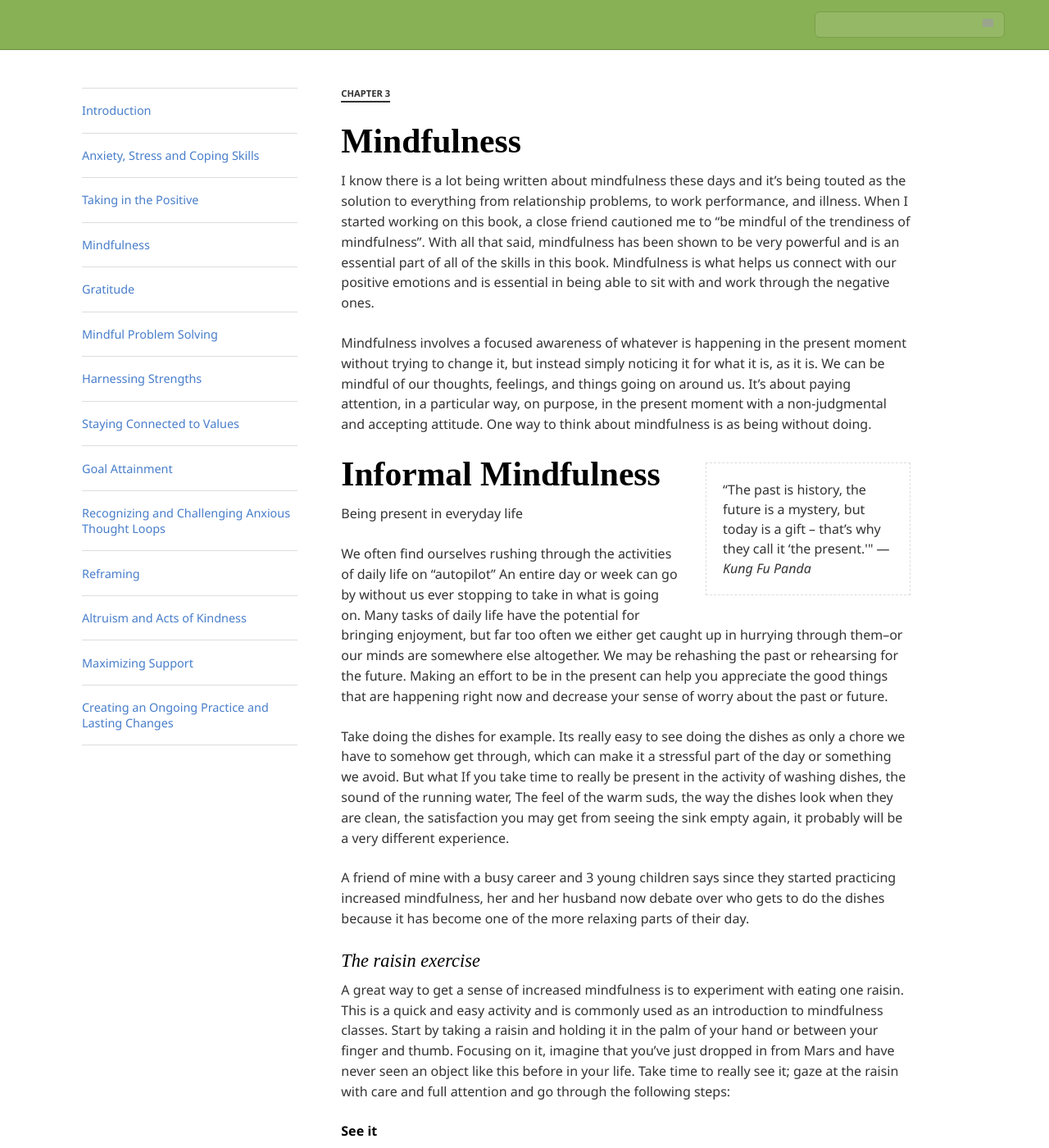
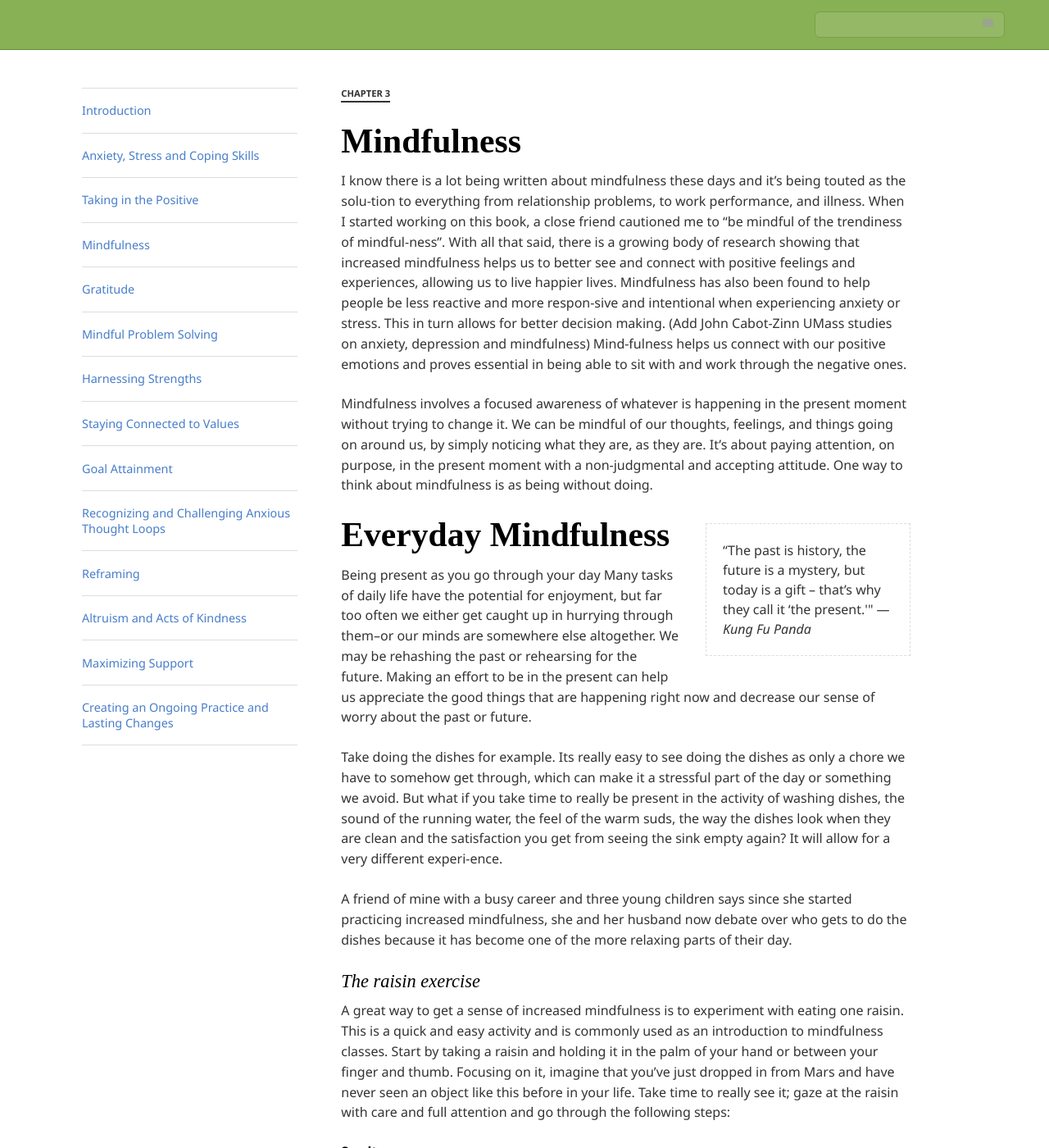
Before and after one commit to mtorres253/mtorres253.github.io, a Jekyll site: the page built from chapt-3/index.md, in a window 1280 px wide and 1400 px high. Shown: the whole window at 82% size. Built offline with Jekyll 4.4.1, drawn with Linux system fonts in a browser that asks for light colours; nearby versions of some CDN libraries; some web fonts are replaced; comment, search, counter and statistics services are not loaded; some of the changed text lies outside the part shown; grey boxes are pictures that could not be loaded.

Commit message:
Update index.md

```diff
--- a/chapt-3/index.md
+++ b/chapt-3/index.md
@@ -5,20 +5,19 @@
 <p class="type">Chapter 3</p>
 
 # Mindfulness
-I know there is a lot being written about mindfulness these days and it’s being touted as the solution to everything from relationship problems, to work performance, and illness. When I started working on this book, a close friend cautioned me to “be mindful of the trendiness of mindfulness”. With all that said, mindfulness has been shown to be very powerful and is an essential part of all of the skills in this book. Mindfulness is what helps us connect with our positive emotions and is essential in being able to sit with and work through the negative ones.
+I know there is a lot being written about mindfulness these days and it’s being touted as the solu-tion to everything from relationship problems, to work performance, and illness. When I started working on this book, a close friend cautioned me to “be mindful of the trendiness of mindful-ness”. With all that said, there is a growing body of research showing that increased mindfulness helps us to better see and connect with positive feelings and experiences, allowing us to live happier lives. Mindfulness has also been found to help people be less reactive and more respon-sive and intentional when experiencing anxiety or stress. This in turn allows  for better decision making.  (Add John Cabot-Zinn UMass studies on anxiety, depression and mindfulness)  Mind-fulness helps us connect with our positive emotions and proves essential in being able to sit with and work through the negative ones.
 
-Mindfulness involves a focused awareness of whatever is happening in the present moment without trying to change it, but instead simply noticing it for what it is, as it is. We can be mindful of our thoughts, feelings, and things going on around us. It’s about paying attention, in a particular way, on purpose, in the present moment with a non-judgmental and accepting attitude. One way to think about mindfulness is as being without doing.
+Mindfulness involves a focused awareness of whatever is happening in the present moment without trying to change it. We can be mindful of our thoughts, feelings, and things going on around us, by simply noticing what they are, as they are. It’s about paying attention, on purpose, in the present moment with a non-judgmental and accepting attitude. One way to think about mindfulness is as being without doing.
 
 <div class="quote">“The past is history, the future is a mystery, but today is a gift &ndash; that’s why they call it ‘the present.'" &mdash; <i>Kung Fu Panda</i></div>
 
-# Informal Mindfulness
-Being present in everyday life
+# Everyday Mindfulness
+Being present as you go through your day
+Many tasks of daily life have the potential for enjoyment, but far too often we either get caught up in hurrying through them--or our minds are somewhere else altogether. We may be rehashing the past or rehearsing for the future. Making an effort to be in the present can help us appreciate the good things that are happening right now and decrease our sense of worry about the past or future.
 
-We often find ourselves rushing through the activities of daily life on “autopilot” An entire day or week can go by without us ever stopping to take in what is going on.  Many tasks of daily life have the potential for bringing enjoyment, but far too often we either get caught up in hurrying through them--or our minds are somewhere else altogether. We may be rehashing the past or rehearsing for the future. Making an effort to be in the present can help you appreciate the good things that are happening right now and decrease your sense of worry about the past or future.
+Take doing the dishes for example. Its really easy to see doing the dishes as only a chore we have to somehow get through, which can make it a stressful part of the day or something we avoid. But what if you take time to really be present in the activity of washing dishes, the sound of the running water, the feel of the warm suds, the way the dishes look when they are clean and the satisfaction you get from seeing the sink empty again? It will allow for a very different experi-ence.
 
-Take doing the dishes for example. Its really easy to see doing the dishes as only a chore we have to somehow get through, which can make it a stressful part of the day or something we avoid. But what If you take time to really be present in the activity of washing dishes,  the sound of the running water, The feel of the warm suds, the way the dishes look when they are clean, the satisfaction you may get from seeing the sink empty again, it probably will be a very different experience.
-
-A friend of mine with a busy career and 3 young children says since they started practicing increased mindfulness, her and her husband now debate over who gets to do the dishes because it has become one of the more relaxing parts of their day.
+A friend of mine with a busy career and three young children says since she started practicing increased mindfulness, she and her husband now debate over who gets to do the dishes because it has become one of the more relaxing parts of their day.
 
 ### The raisin exercise
 
@@ -44,11 +43,11 @@
 
 Spending dedicated time working on mindfulness through formal practice can help us to experience increased mindfulness in our daily activities. Just the act of focusing on breath is way of being more fully in the present moment.
 
-Breathing is a fundamental aspect of human life. We all breathe many thousands of times every day, but how often are we really aware of our breath?
+Breathing is a fundamental aspect of human life. We all breathe 20 to 30 thousand of times every day, but how often are we really aware of our breath?
 
 Paying attention to the breath can be a simple way for us to begin to be more fully present and aware.
 
-Your breathing can become quicker and more shallow when anxious leading to a sense of panic or feeling like something is very wrong physically, that you are having a heat attack or about to die.
+Our breathing can become quicker and more shallow when we are anxious, leading to a sense of panic or feeling like something is very wrong physically, that we are having a heart attack or are about to die.
 
 When we are upset or stressed out, spending a few moments with the breath can have a calming effect on the body &mdash; and therefore can allow us time to decide how to respond to the unpleasant person or event, without having to react right away.
 
@@ -59,19 +58,17 @@
 - Find a quiet place where you will not be disturbed for the 10 minutes (turn off your phone, close the door, etc.).
 - Sit in the floor or in a chair, whichever is more comfortable for you. You can be in tradi-tional cross-legged posture or in any other position that is comfortable. The most im-portant thing is to keep your back straight, helping create and alert posture.
 
-
 #### Turn attention to the breath
 - Sit with your eyes open or closed (whichever feel more natural) and turn you attention to your breath. Breathe naturally, preferably through your nostrils, without attempting to control your breathing.
 - Focus on the sensation of the breath as it enters and leaves your nostrils. This sensation is the primary focus of the meditation. Try focus on it fully
 - It is not about trying to breathe deeply or changing your breathing in any way-simply. You just let your body breathe the way it naturally does.
 - There is no particular way your body is supposed to feel. Observe your body as it breathes, allow your experience to be just as it is, without judging or needing to change
 
-
 #### Your mind may seem busier
-- At first, your mind may be very busy, and it might even feel that the like the meditation is making your mind busier; but in what is really happening is you are just becoming more aware of how busy your mind actually is.
+- At first, your mind may be very busy, and you might even feel that the meditation is making your mind busier; but in what is really happening is that you are becoming more aware of how busy your mind actually is.
 - There will be a great temptation to follow the different thoughts as they arise. Just try to catch yourself and gently return to focusing on the sensation of the breath.
 
-#### Gently keep your focus on Breath
+#### Gently keep your focus on breath
 - As you sit focusing on the breath, inevitably your mind will wander off. This is natural; it is simply what our minds are in the habit of doing.
 - When you become aware that your attention has gotten caught up in a thought or feeling or sensation, simply notice that. You might even gently say to yourself "Not now," and allow your mind to release the thought, bringing attention once again to the very next breath.
 
@@ -79,22 +76,17 @@
 # Acceptance
 Allowing for thoughts and feelings without judgment.
 
-One reason people find mindfulness practice and being more in the present challenging is that it can make us more aware of many of our thoughts and feelings, and some of them may be negative. This is why it important for us to practice acceptance of these thoughts and feelings and to learn to be more compassionate with ourselves.
-- At first, your mind may be very busy, and it might even feel that the like the meditation is making your mind busier; but in what is really happening is you are just becoming more aware of how busy your mind actually is.
-- There will be a great temptation to follow the different thoughts as they arise. Just try to catch yourself and gently return to focusing on the sensation of the breath.
-
-Gently keep your focus on Breath
-
-If we try to forcefully push our thoughts and feelings away/out of our minds, they tend to become stronger and can take up even more of our attention.
+One reason people find mindfulness practice challenging is that it can make us more aware of many of our thoughts and feelings, and some of them may be negative. If we try to forcefully push our thoughts and feelings away/out of our minds, they tend to become stronger and can take up even more of our attention.
 
 Instead, we can practice just simply noticing that they are there--without feeling like we have to do anything about them. It can be helpful to imagine them as leaves on a stream, just floating along the surface. Some will just pass right by and others will get stuck on a rock or a root for a bit before eventually freeing itself and moving on.
+As we practice acceptance of thoughts and feelings, we learn to be more compassionate with ourselves.
 
 # Self-compassion
 Being a supportive and caring friend to yourself
 
-We are often better at having compassion for others than for ourselves. Why is this? Some theorize that for survival reasons we had to learn to be forgiving of each other, to be able to depend on each other, where as there was no evolutionary benefit to being forgiving of ourselves.
+We are often better at having compassion for others than for ourselves. Why is this? Some theo-rize that for survival reasons we had to learn to be forgiving of each other, to be able to depend on each other, as there was no evolutionary benefit to being forgiving of ourselves.
+However, just as having compassion towards others motivates you to help them and ease their suffering, self-compassion gives you permission to take a supportive, caring attitude towards yourself. Self-compassion is linked to overall well-being. There is a growing body of research suggesting that self compassionate individuals suffer less and thrive more (see Barnard & Curry, 2011 for a review).
 
-However, just as having compassion towards others motivates you to help them and ease their suffering, self-compassion gives you permission to take a supportive, caring attitude towards yourself and motivates you to comfort yourself in times of distress. Self compassion is linked to overall well being. There is a growing body of research suggesting that self compassionate individuals suffer less and thrive more (see Barnard & Curry, 2011 for a review).
 
  Self compassion is:
 - Having empathy for yourself and understanding of your own suffering.
@@ -104,7 +96,7 @@
 <hr/>
 # Make it a Habit
 
-1. Pick one activity to do more mindfully over the next week
+1. Pick one activity to do more mindfully over the next week. Ideally one you do every day such as brushing your teeth, waiting for the bus, making dinner, walking to work.
 2. Devote 10 minutes a day to a formal mindfulness activity
 
 ### Option A: Mediation CD
```
